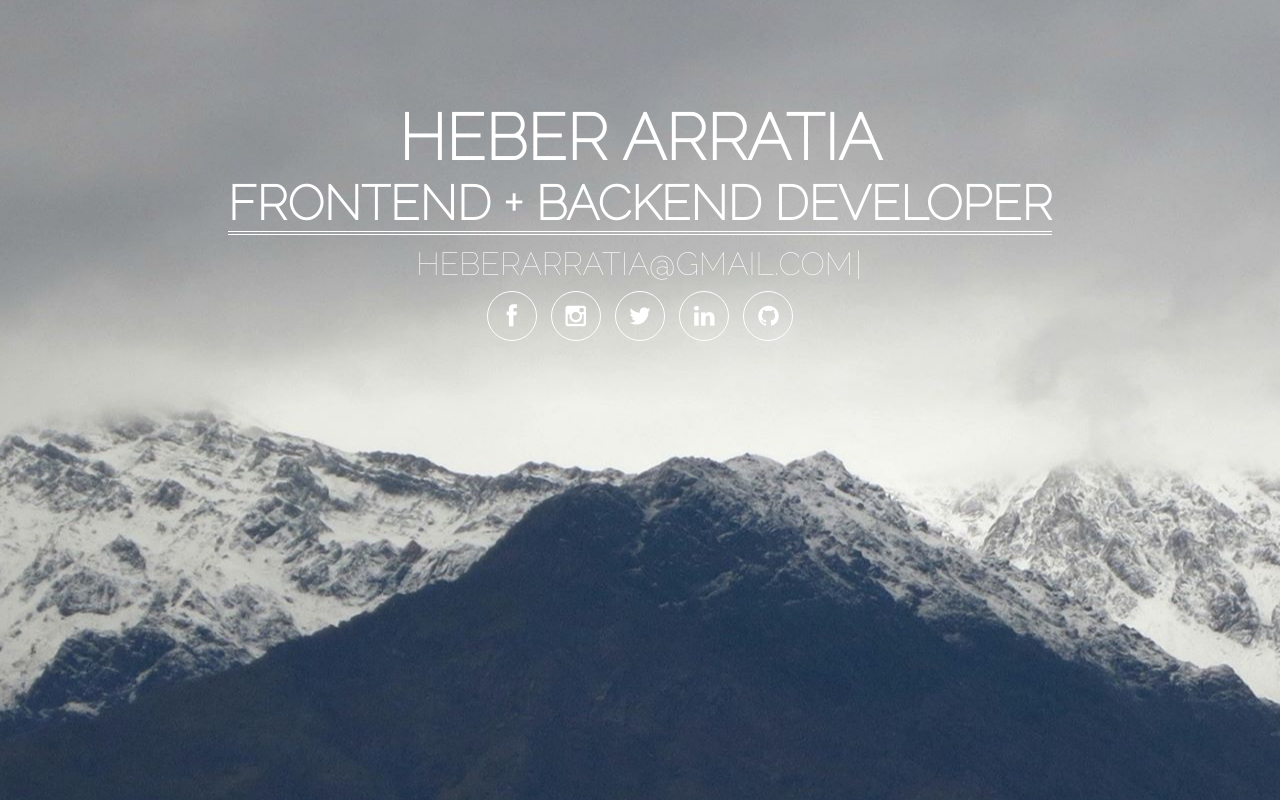
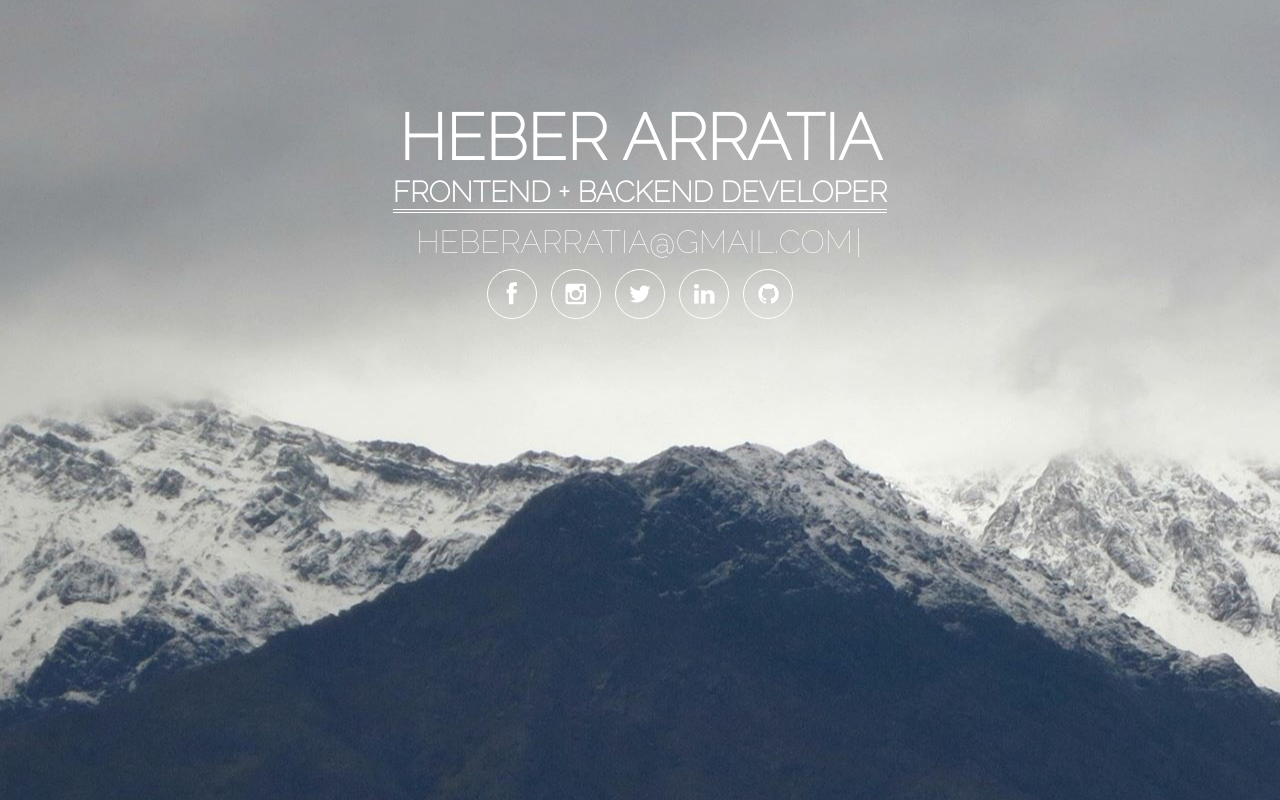
Before and after one commit to HeberArratia/heberarratia.github.com, a plain HTML site: page index.html in a window 1280 px wide. Drawn offline with Linux system fonts and the light colour scheme.

Commit message:
Update main.css

```diff
--- a/css/main.css
+++ b/css/main.css
@@ -26,7 +26,7 @@ body{
 }
 
 #maincontent h2{
-	font-size: 3em;
+	font-size: 1.8em;
 }
 
 #mail{
```
